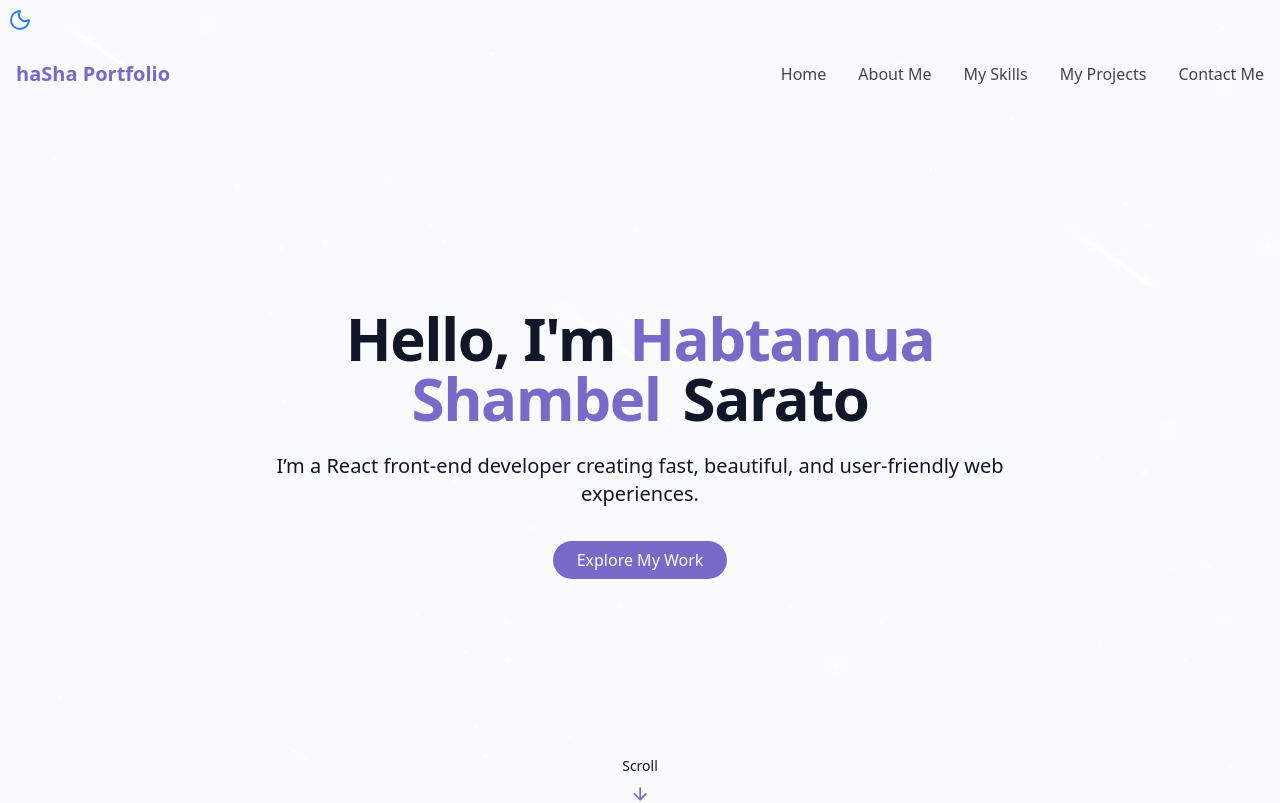
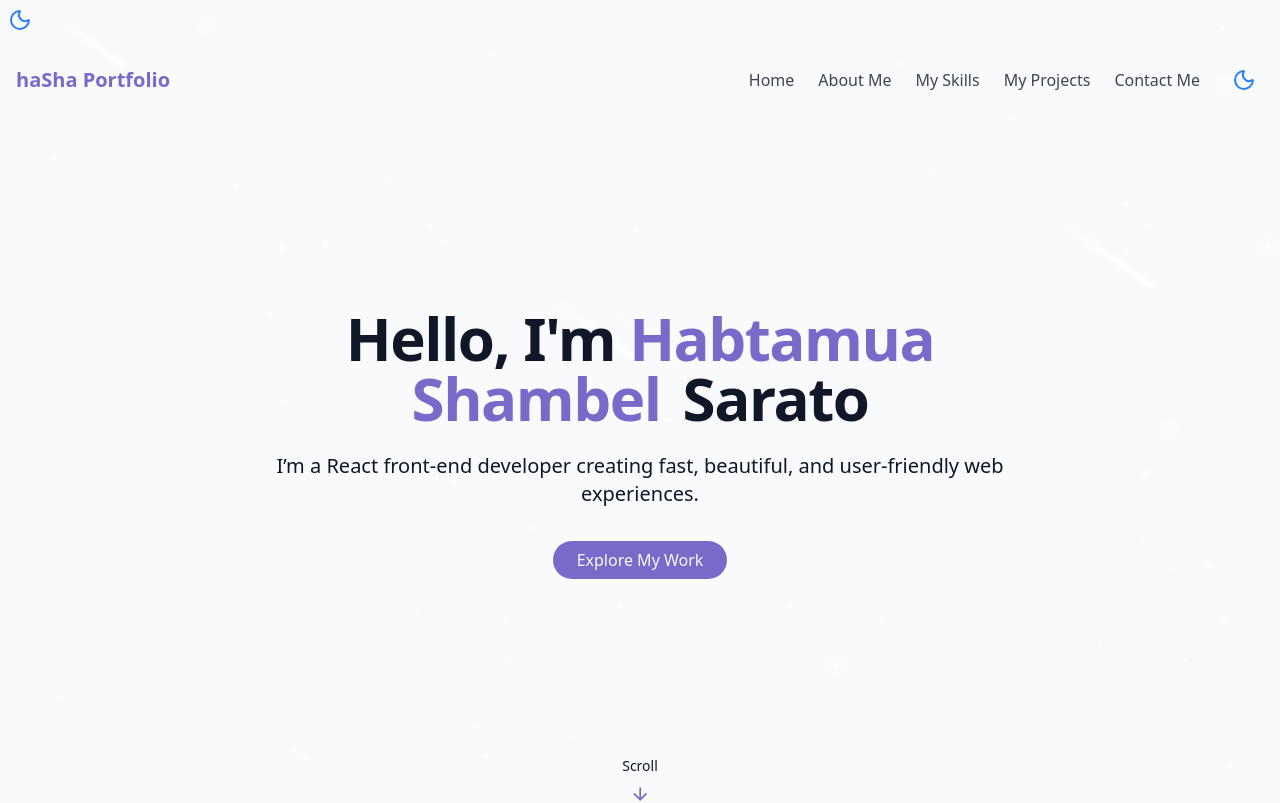
Before and after one commit to habtashagithub/my-portfolio, a React (Vite) app: page / in a window 1280 px wide. Shown: the top 803 px of the page. Built offline with nearby package versions, Linux system fonts and the light colour scheme.

Commit message:
Update Navbar.jsx

```diff
--- a/src/components/Navbar.jsx
+++ b/src/components/Navbar.jsx
@@ -1,6 +1,7 @@
 import { cn } from "@/lib/utils";
 import { Menu, X } from "lucide-react";
 import { useEffect, useState } from "react";
+import { ThemeToggle } from "./ThemeToggle";
 
 const navItems = [
   { name: "Home", href: "#hero" },
@@ -20,7 +21,6 @@ export const Navbar = () => {
     };
 
     window.addEventListener("scroll", handleScroll);
-
     return () => window.removeEventListener("scroll", handleScroll);
   }, []);
 
@@ -41,7 +41,8 @@ export const Navbar = () => {
         </a>
 
         {/* Desktop Navigation */}
-        <div className="hidden md:flex space-x-8 items-center">
+        <div className="hidden md:flex items-center space-x-6">
+
           {navItems.map((item, index) => (
             <a
               key={index}
@@ -51,6 +52,10 @@ export const Navbar = () => {
               {item.name}
             </a>
           ))}
+
+          {/* Theme Toggle in middle */}
+          <ThemeToggle />
+
         </div>
 
         {/* Mobile Menu Button */}
```
